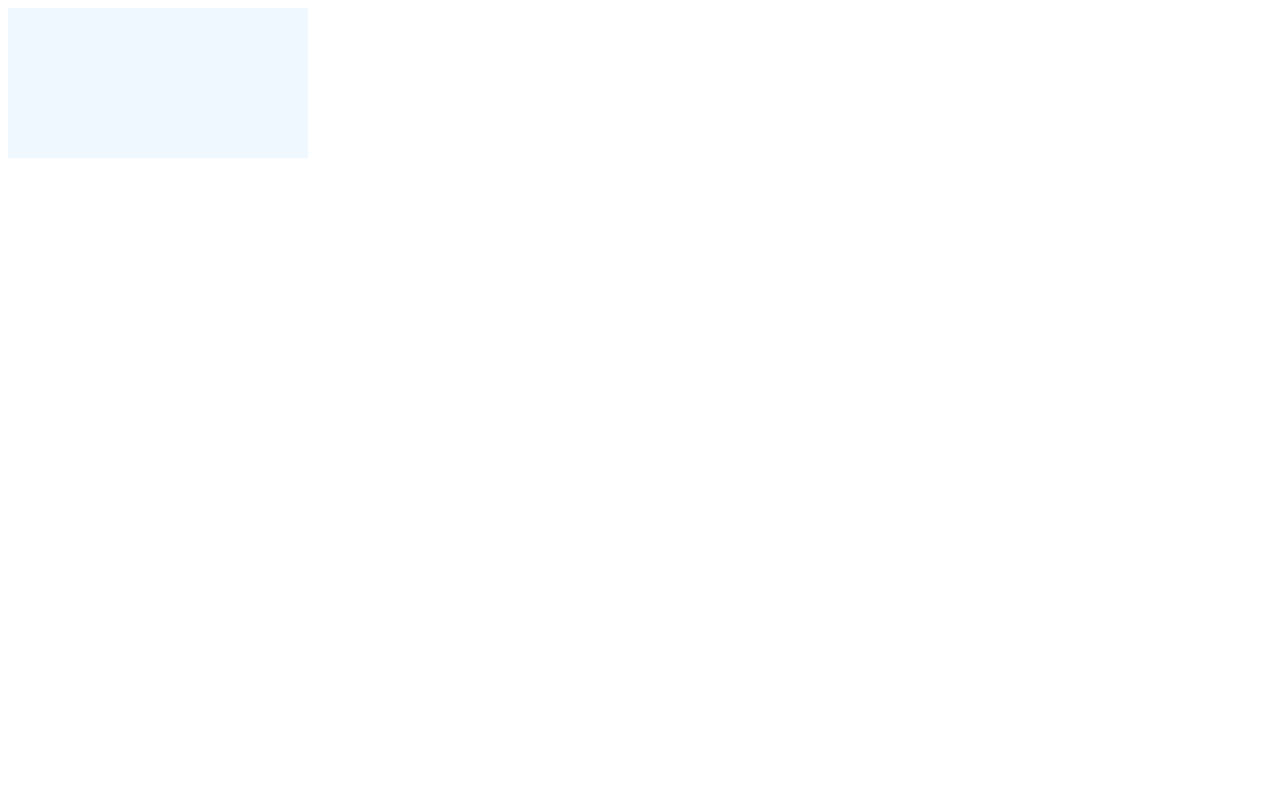
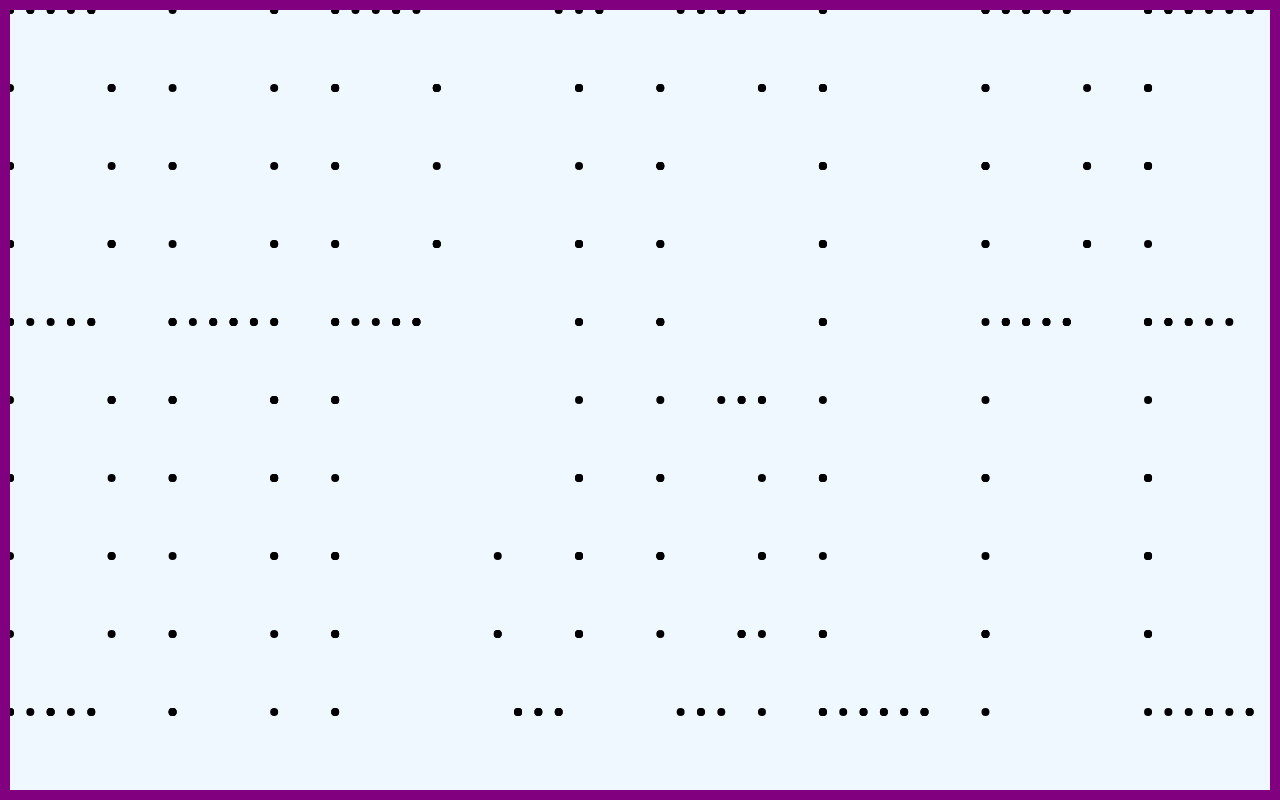
Before and after one commit to taylorjg/AdventOfCode2018, a website: page Day10/day10.html in a window 1280 px wide. Drawn offline with Linux system fonts and the light colour scheme.

Commit message:
Day 10 parts 1 and 2

```diff
--- a/Day10/day10.css
+++ b/Day10/day10.css
@@ -1,3 +1,15 @@
+html, body {
+  width: 100%;
+  height: 100%;
+  margin: 0;
+  padding: 0;
+}
+
 svg {
   background-color: aliceblue;
+  width: calc(100% - 20px);
+  height: calc(100% - 20px);
+  margin: 0;
+  padding: 0;
+  border: 10px solid purple;
 }
--- a/Day10/day10.js
+++ b/Day10/day10.js
@@ -15,11 +15,54 @@ const parseLine = line => {
 const parseLines = lines =>
   lines.map(parseLine)
 
-const drawLights = (timestamp, svg, points, dimensions) => {
-  console.log(`[drawLights] timestamp: ${timestamp}`)
-  setTimeout(() => {
-    requestAnimationFrame(timestamp => drawLights(timestamp, svg, points, dimensions))
-  }, 1000)
+const createSvgElement = (elementName, attributes = {}) => {
+  const element = document.createElementNS('http://www.w3.org/2000/svg', elementName)
+  Object.entries(attributes).forEach(([name, value]) => element.setAttribute(name, value))
+  return element
+}
+
+const gridPosToSvgPos = ({ x: gridX, y: gridY }, gridDimensions, svgDimensions) => {
+  const svgX = (gridX - gridDimensions.minX) * svgDimensions.w / gridDimensions.w
+  const svgY = (gridY - gridDimensions.minY) * svgDimensions.h / gridDimensions.h
+  return { svgX, svgY }
+}
+
+let count = 0
+
+const drawLights = (timestamp, svg, points, svgDimensions) => {
+
+  count++
+  console.log(`count: ${count}`)
+
+  moveLights(points)
+
+  const minX = Math.min(...points.map(point => point.p.x))
+  const maxX = Math.max(...points.map(point => point.p.x))
+  const minY = Math.min(...points.map(point => point.p.y))
+  const maxY = Math.max(...points.map(point => point.p.y))
+  const w = maxX - minX + 1
+  const h = maxY - minY + 1
+  const gridDimensions = { minX, maxX, minY, maxY, w, h }
+
+  points.forEach((point, index) => {
+    const { svgX, svgY } = gridPosToSvgPos(point.p, gridDimensions, svgDimensions)
+    const pointId = `point-${index}`
+    const existingPointElement = svg.querySelector(`#${pointId}`)
+    if (existingPointElement) {
+      existingPointElement.setAttribute('cx', svgX)
+      existingPointElement.setAttribute('cy', svgY)
+    } else {
+      const newPointElement = createSvgElement('circle', {
+        id: pointId,
+        cx: svgX,
+        cy: svgY,
+        r: 4
+      })
+      svg.appendChild(newPointElement)
+    }
+  })
+
+  // requestAnimationFrame(timestamp => drawLights(timestamp, svg, points, svgDimensions))
 }
 
 const moveLights = points => {
@@ -30,15 +73,17 @@ const moveLights = points => {
 }
 
 const main = () => {
+
   const svg = document.getElementById('svg')
+  const svgDimensions = { w: svg.scrollWidth, h: svg.scrollHeight }
+
   const lines = input.trim().split('\n')
   const points = parseLines(lines)
-  const minX = Math.min(...points.map(point => point.p.x))
-  const maxX = Math.max(...points.map(point => point.p.x))
-  const minY = Math.min(...points.map(point => point.p.y))
-  const maxY = Math.max(...points.map(point => point.p.y))
-  const dimensions = { minX, maxX, minY, maxY }
-  requestAnimationFrame(timestamp => drawLights(timestamp, svg, points, dimensions))
+
+  const range = n => Array.from(Array(n).keys())
+  range(10830).forEach(() => moveLights(points))
+
+  requestAnimationFrame(timestamp => drawLights(timestamp, svg, points, svgDimensions))
 }
 
 const input = `
```
